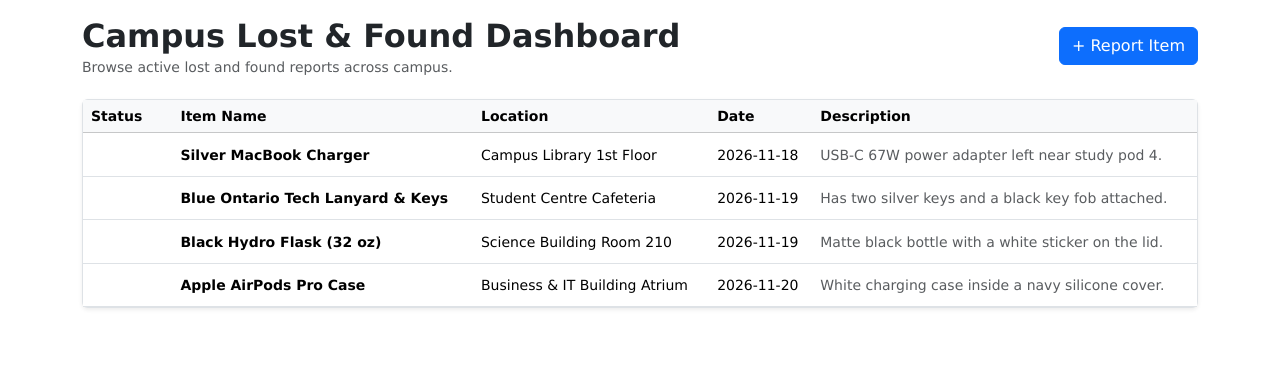
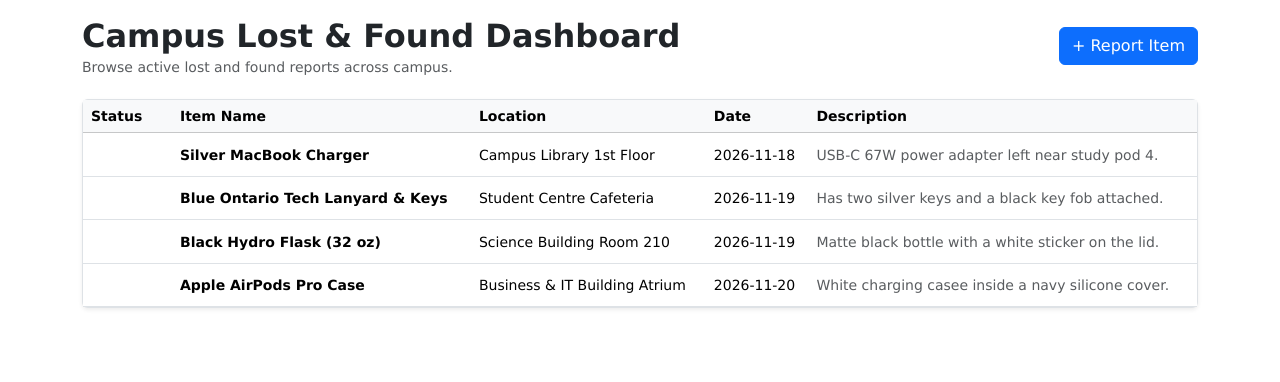
Before and after one commit to Zafir-SM/INFR3120-Fall26-Project, a Node server app: page /dashboard in a window 1280 px wide. Shown: the part 140-522 px from the top of the page. Run offline with Node 20, Linux system fonts and the light colour scheme; some libraries are stand-ins or nearby versions.

Commit message:
completed the views/dashboard.ejs

```diff
--- a/views/dashboard.ejs
+++ b/views/dashboard.ejs
@@ -57,7 +57,7 @@
           <td class="fw-semibold">Apple AirPods Pro Case</td>
           <td>Business &amp; IT Building Atrium</td>
           <td>2026-11-20</td>
-          <td class="text-muted">White charging case inside a navy silicone cover.</td>
+          <td class="text-muted">White charging casee inside a navy silicone cover.</td>
         </tr>
       </tbody>
     </table>
```
